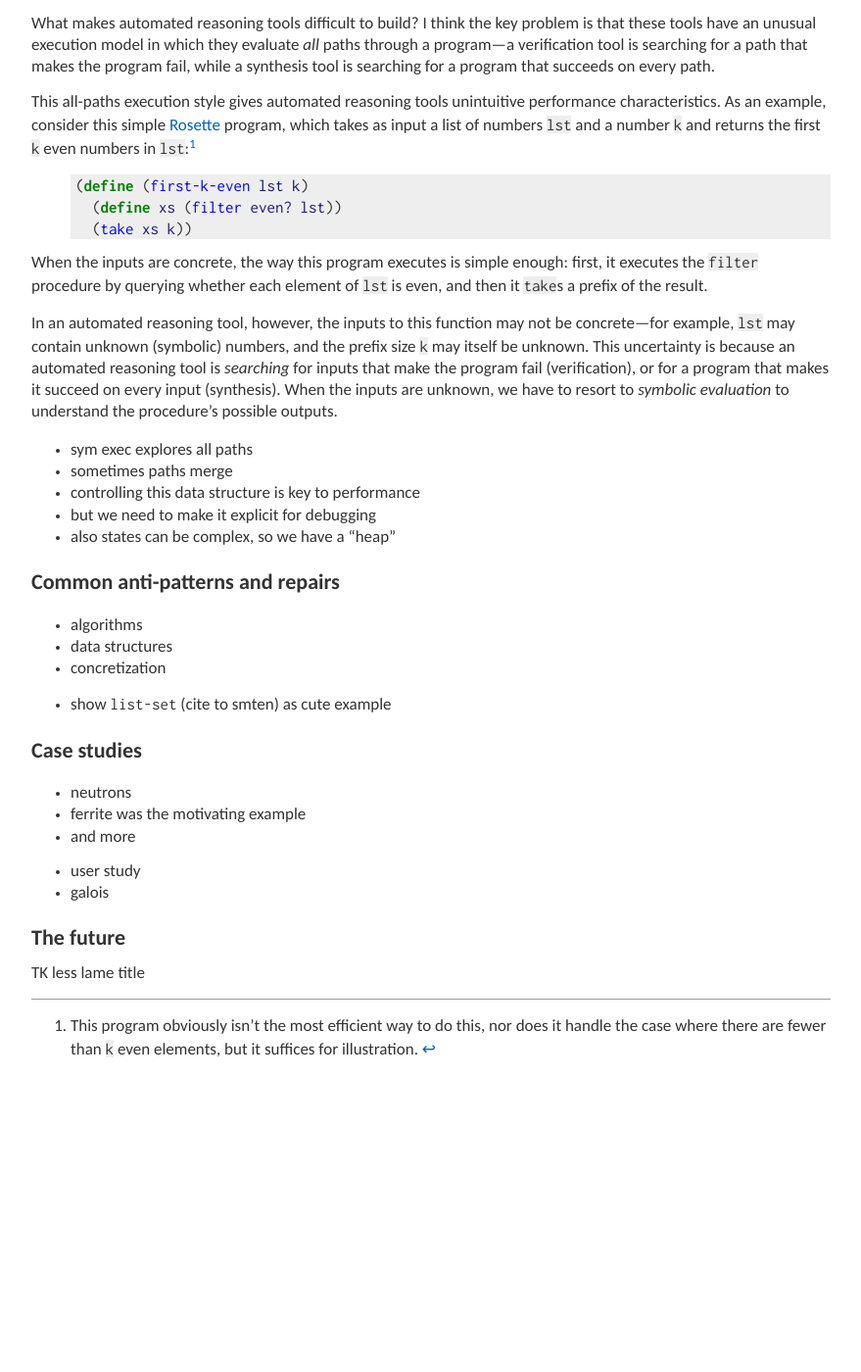
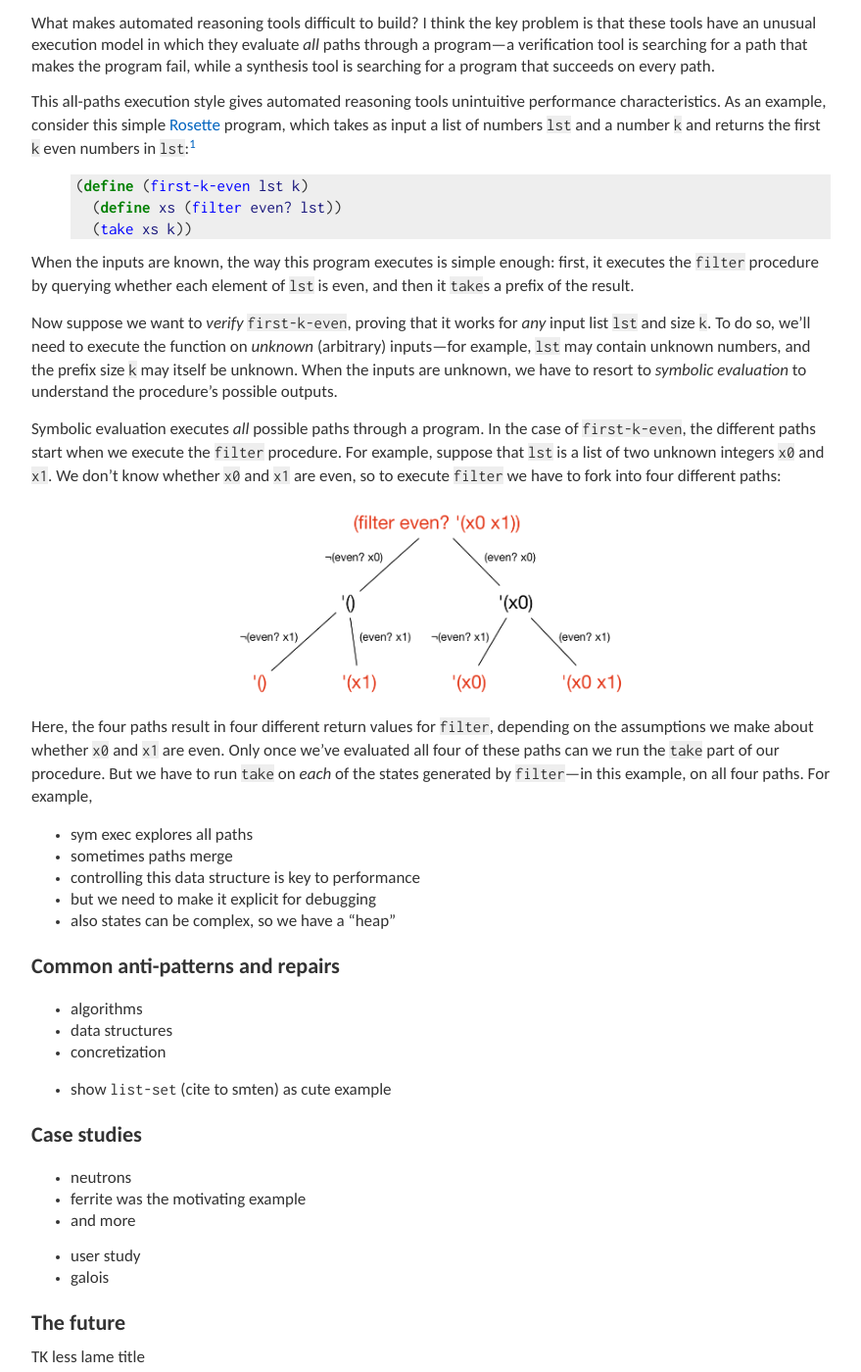
Before and after one commit to jamesbornholt/homepage, a Jekyll site: the page built from _posts/2018-10-15-sympro.md, in a window 1280 px wide and 1400 px high, scrolled down 686 px. Shown: the whole window at 98% size, without its empty margins (200-1079 px from the left). Built offline with Jekyll 4.4.1, drawn with Linux system fonts in a browser that asks for light colours; before the commit the page ends 1786 px from its top, so only the background shows below that.

Commit message:
checkpoint

```diff
--- a/_posts/2018-10-15-sympro.md
+++ b/_posts/2018-10-15-sympro.md
@@ -56,22 +56,39 @@ and returns the first `k` even numbers in `lst`:[^even]
   (take xs k))
 {% endhighlight %}
 
-When the inputs are concrete,
+When the inputs are known,
 the way this program executes is simple enough:
 first, it executes the `filter` procedure
 by querying whether each element of `lst` is even,
 and then it `take`s a prefix of the result.
 
-In an automated reasoning tool, however,
-the inputs to this function may not be concrete---for example,
-`lst` may contain unknown (symbolic) numbers,
+Now suppose we want to *verify* `first-k-even`,
+proving that it works for *any* input list `lst` and size `k`.
+To do so, we'll need to execute the function
+on *unknown* (arbitrary) inputs---for example,
+`lst` may contain unknown numbers,
 and the prefix size `k` may itself be unknown.
-This uncertainty is because an automated reasoning tool
-is *searching* for inputs that make the program fail (verification),
-or for a program that makes it succeed on every input (synthesis).
 When the inputs are unknown,
 we have to resort to *symbolic evaluation*
 to understand the procedure's possible outputs.
+
+Symbolic evaluation executes *all* possible paths through a program.
+In the case of `first-k-even`,
+the different paths start when we execute the `filter` procedure.
+For example,
+suppose that `lst` is a list of two unknown integers `x0` and `x1`.
+We don't know whether `x0` and `x1` are even,
+so to execute `filter` we have to fork into four different paths:
+
+![symbolic execution of filter]({{ "/img/post/sympro/filter.png" | absolute_url }}){: width="50%"}
+
+Here, the four paths result in four different return values for `filter`,
+depending on the assumptions we make about whether `x0` and `x1` are even.
+Only once we've evaluated all four of these paths can we run the `take`
+part of our procedure.
+But we have to run `take` on *each* of the states generated by `filter`---in
+this example, on all four paths.
+For example,
 
 - sym exec explores all paths
 - sometimes paths merge
```
Also changed, not shown: img/post/sympro/filter.png (added).
